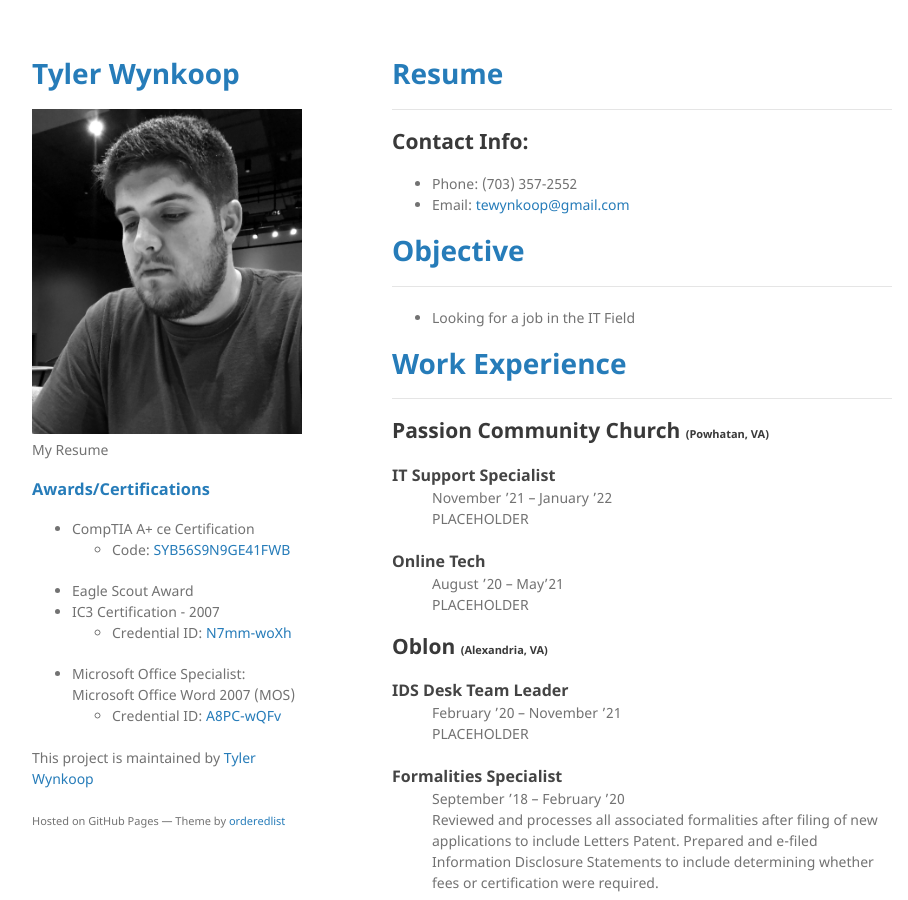
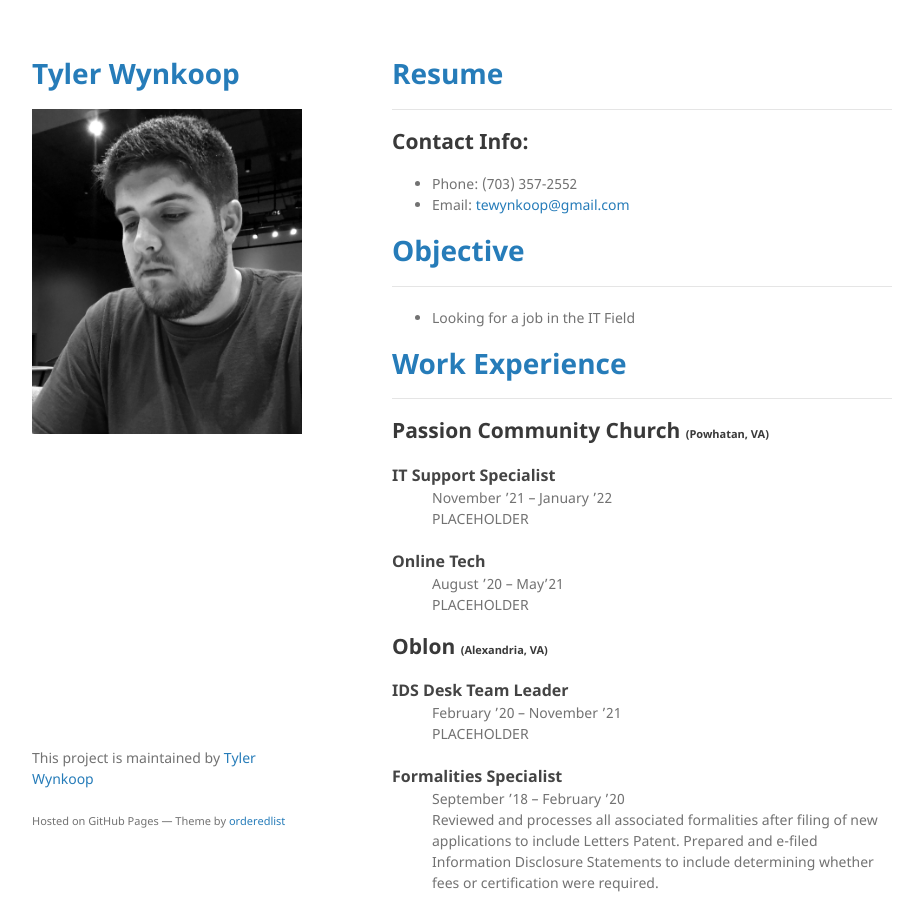
Before and after one commit to tewynkoop/TylerWynkoop, a Jekyll site: the page built from index.md, in a window 1280 px wide and 900 px high. Shown: the whole window, without its empty margins (178-1086 px from the left). Built offline with Jekyll 4.4.1, drawn with Linux system fonts in a browser that asks for light colours; a script that is not in the unit is left out; our own code applies the rules of GitHub Pages for plain Markdown files.

Commit message:
Update default.html

```diff
--- a/_layouts/default.html
+++ b/_layouts/default.html
@@ -21,17 +21,19 @@
           <img src="{{site.logo | relative_url}}" alt="Logo" />
         {% endif %}
 
-        <p>{{ site.description | default: site.github.project_tagline }}</p>
+        <!-- <p>{{ site.description | default: site.github.project_tagline }}</p> -->
 
         <!-- {% if site.github.is_project_page %}
         <p class="view"><a href="{{ site.github.repository_url }}">View the Project on GitHub <small>{{ site.github.repository_nwo }}</small></a></p>
         {% endif %} -->
 
+        <!--
         {% if site.github.is_user_page %}
         <p class="view"><a href="{{ site.github.owner_url }}">View My GitHub Profile</a></p>
         {% endif %}
+        -->
 
-        <h3><span style="color:#267CB9"> Awards/Certifications </span></h1>
+        <!-- <h3><span style="color:#267CB9"> Awards/Certifications </span></h1>
         <ul>
             <li>CompTIA A+ ce Certification
                 <ul>
@@ -49,7 +51,7 @@
                     <li>Credential ID: <a href="http://verify.certiport.com/">A8PC-wQFv</a></li>
                 </ul>
             </li>
-        </ul>
+        </ul> -->
 
         <div data-iframe-width="150" data-iframe-height="270" data-share-badge-id="cd1eaaa3-9fb5-4e3e-a950-1a10813f3333" data-share-badge-host="https://www.credly.com"></div><script type="text/javascript" async src="//cdn.credly.com/assets/utilities/embed.js"></script>
 
```
